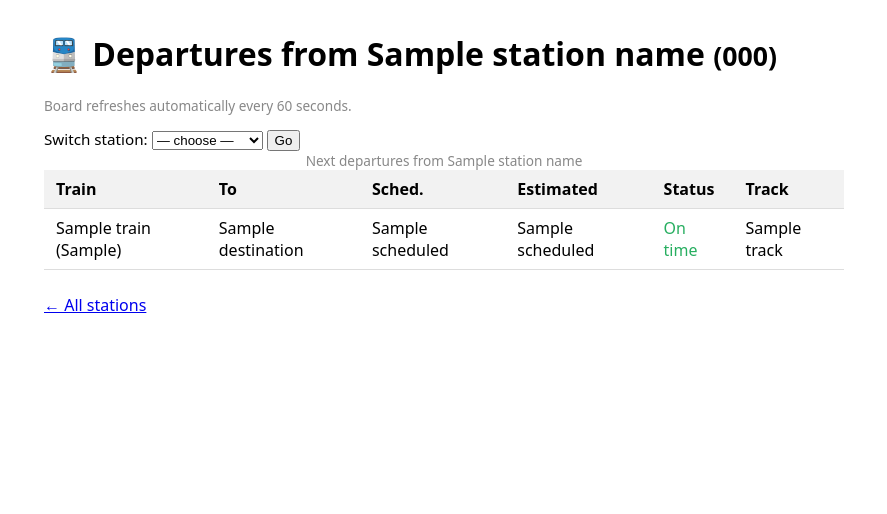
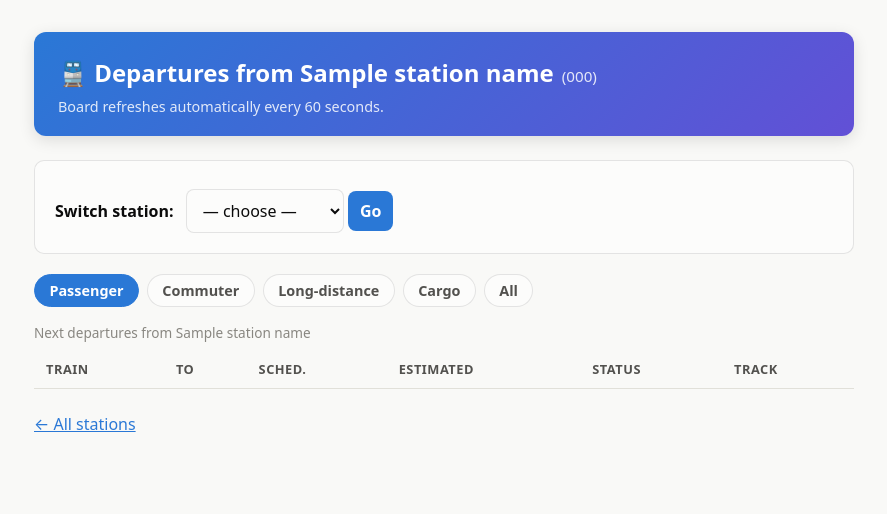
Before and after one commit to AiraksinenAleksi/Juna_Soft_Tekoaly_2026, a Flask app: template templates/departures.html in a window 1280 px wide. Shown: the top 514 px of the page, without its empty margins (196-1083 px from the left). Run offline with Flask 3, Linux system fonts and the light colour scheme; the template is opened without the code that fills it: most values are stand-ins (such as "Sample title", 1, 10 or a date in 2020).

Commit message:
Add train category filter and redesign departures UI with color
- Add client-side filter pills (Passenger/Commuter/Long-distance/Cargo/All)
  on the departures board; survives the 60s auto-refresh.
- Add train category and delay-severity status to each parsed row
  (app.py) for use in filtering and status-colored badges.
- Fix delay_min to be computed from minute-truncated timestamps so the
  "Late N min" badge always agrees with the displayed Scheduled/Estimated
  columns, instead of rounding the raw sub-minute difference.
- Move CSS/JS out of inline <style>/<script> blocks into static/ files.
  The previous CSP (default-src 'none', no script-src) silently blocked
  all inline styles and scripts, including the auto-refresh JS, in any
  CSP-conformant browser; add script-src 'self' now that assets are
  same-origin.
- Redesign with a categorical color palette (category accents, status
  pills, dark-mode support via prefers-color-scheme).

Co-Authored-By: Claude Sonnet 5 <noreply@anthropic.com>

```diff
--- a/app.py
+++ b/app.py
@@ -117,7 +117,13 @@ def train_row(train, station_code, today=None):
     if dep.get("liveEstimateTime"):
         try:
             live_dt = parse_iso(dep["liveEstimateTime"])
-            delay_min = round((live_dt - scheduled_dt).total_seconds() / 60)
+            # Minute-truncated, like fmt_time()'s HH:MM display below — so the
+            # "Late N min" badge always agrees with what the two time columns
+            # visibly show, instead of rounding the raw (sub-minute) seconds
+            # difference and occasionally landing a minute off from the display.
+            sched_minute = scheduled_dt.replace(second=0, microsecond=0)
+            live_minute = live_dt.replace(second=0, microsecond=0)
+            delay_min = int((live_minute - sched_minute).total_seconds() // 60)
         except (TypeError, ValueError):
             live_dt, delay_min = scheduled_dt, None
     else:
@@ -133,9 +139,20 @@ def train_row(train, station_code, today=None):
     category = train.get("trainCategory") or ""
     number = train.get("trainNumber")
     label = f"{category} {number}".strip() if number is not None else category
+    cancelled = bool(dep.get("cancelled"))
+
+    if cancelled:
+        status = "cancelled"
+    elif delay_min and delay_min > 10:
+        status = "critical"
+    elif delay_min and delay_min > 0:
+        status = "warning"
+    else:
+        status = "good"
 
     return {
         "train": label,
+        "category": category,
         "commuter_line": train.get("commuterLineID"),
         "destination_code": destination_code,
         "destination": station_name(destination_code) if destination_code else "?",
@@ -143,7 +160,8 @@ def train_row(train, station_code, today=None):
         "scheduled": fmt_time(scheduled_dt, today),
         "live": fmt_time(live_dt, today),
         "delay_min": delay_min,
-        "cancelled": bool(dep.get("cancelled")),
+        "cancelled": cancelled,
+        "status": status,
         "track": dep.get("commercialTrack") or "",
     }
 
@@ -206,7 +224,7 @@ def live_departures(code, force=False):
 def security_headers(resp):
     resp.headers.setdefault(
         "Content-Security-Policy",
-        "default-src 'none'; style-src 'self'; "
+        "default-src 'none'; style-src 'self'; script-src 'self'; "
         "connect-src 'self'; form-action 'self'; base-uri 'none'",
     )
     resp.headers.setdefault("X-Content-Type-Options", "nosniff")
--- /dev/null
+++ b/static/departures.js
@@ -0,0 +1,71 @@
+// Departures board: auto-refresh (fetches the table-body partial) and the
+// commuter/passenger filter. External file because the CSP ships
+// `script-src 'self'` with no 'unsafe-inline' — inline <script> would be
+// silently blocked by the browser.
+(function () {
+  "use strict";
+
+  const body = document.getElementById("departures-body");
+  if (!body) return;
+
+  const url = body.dataset.partialUrl;
+  let refreshing = false;
+
+  const FILTERS = {
+    all: () => true,
+    passenger: (cat) => cat === "Commuter" || cat === "Long-distance",
+    commuter: (cat) => cat === "Commuter",
+    "long-distance": (cat) => cat === "Long-distance",
+    cargo: (cat) => cat === "Cargo",
+  };
+  let activeFilter = "passenger";
+
+  function applyFilter() {
+    const rows = body.querySelectorAll("tr[data-category]");
+    const rule = FILTERS[activeFilter] || FILTERS.all;
+    let visible = 0;
+    rows.forEach((tr) => {
+      const show = rule(tr.dataset.category);
+      tr.style.display = show ? "" : "none";
+      if (show) visible += 1;
+    });
+    const noMatch = document.getElementById("no-match-row");
+    if (noMatch) {
+      noMatch.style.display = rows.length > 0 && visible === 0 ? "" : "none";
+    }
+  }
+
+  document.querySelectorAll(".filter-pill").forEach((btn) => {
+    btn.addEventListener("click", () => {
+      activeFilter = btn.dataset.filter;
+      document.querySelectorAll(".filter-pill").forEach((b) => {
+        const active = b === btn;
+        b.classList.toggle("active", active);
+        b.setAttribute("aria-pressed", active ? "true" : "false");
+      });
+      applyFilter();
+    });
+  });
+
+  async function refresh() {
+    if (refreshing || document.hidden || !url) return;
+    refreshing = true;
+    try {
+      const res = await fetch(url, { headers: { Accept: "text/html" } });
+      if (res.ok) {
+        body.innerHTML = await res.text();
+        applyFilter();
+      }
+    } catch (e) {
+      /* keep showing current data on transient failures */
+    } finally {
+      refreshing = false;
+    }
+  }
+
+  applyFilter();
+  setInterval(refresh, 60000);
+  document.addEventListener("visibilitychange", () => {
+    if (!document.hidden) refresh();
+  });
+})();
--- /dev/null
+++ b/static/station-select.js
@@ -0,0 +1,6 @@
+// Submit the station-picker form as soon as a station is chosen. External
+// file: inline `onchange="..."` handlers are blocked by the app's
+// `script-src 'self'` CSP (no 'unsafe-inline').
+document.querySelectorAll("select[data-autosubmit]").forEach((select) => {
+  select.addEventListener("change", () => select.form.submit());
+});
--- /dev/null
+++ b/static/style.css
@@ -0,0 +1,244 @@
+/* Finnish Railway Departures — shared stylesheet (served same-origin so it
+   clears the app's `style-src 'self'` CSP; see app.py's security_headers). */
+
+:root {
+  color-scheme: light;
+  --page:          #f9f9f7;
+  --surface:       #fcfcfb;
+  --text-primary:  #0b0b0b;
+  --text-secondary:#52514e;
+  --text-muted:    #898781;
+  --gridline:      #e1e0d9;
+  --border:        rgba(11, 11, 11, 0.10);
+
+  --accent:        #2a78d6;
+  --accent-ink:    #ffffff;
+
+  --cat-commuter:      #2a78d6;
+  --cat-long-distance: #6250d6;
+  --cat-cargo:         #eb6834;
+  --cat-other:         #898781;
+
+  --status-good:     #0ca30c;
+  --status-warning:  #fab219;
+  --status-critical: #d03b3b;
+  --status-ink-on-light-fill: #0b0b0b;
+}
+
+@media (prefers-color-scheme: dark) {
+  :root {
+    color-scheme: dark;
+    --page:          #0d0d0d;
+    --surface:       #1a1a19;
+    --text-primary:  #f0efec;
+    --text-secondary:#c3c2b7;
+    --text-muted:    #898781;
+    --gridline:      #2c2c2a;
+    --border:        rgba(255, 255, 255, 0.10);
+
+    --accent:        #3987e5;
+
+    --cat-commuter:      #3987e5;
+    --cat-long-distance: #9085e9;
+    --cat-cargo:         #d95926;
+    --cat-other:         #898781;
+  }
+}
+
+* { box-sizing: border-box; }
+
+body {
+  font-family: system-ui, -apple-system, "Segoe UI", sans-serif;
+  background: var(--page);
+  color: var(--text-primary);
+  margin: 0;
+  padding: 2rem 1rem 4rem;
+}
+
+.page {
+  max-width: 820px;
+  margin: 0 auto;
+}
+
+a { color: var(--accent); }
+
+h1 {
+  font-size: 1.5rem;
+  display: flex;
+  align-items: baseline;
+  gap: .5rem;
+  flex-wrap: wrap;
+}
+h1 small {
+  font-size: .95rem;
+  font-weight: 400;
+  color: var(--text-muted);
+}
+
+.banner {
+  background: linear-gradient(135deg, var(--cat-commuter), var(--cat-long-distance));
+  color: #ffffff;
+  border-radius: 12px;
+  padding: 1.5rem 1.5rem 1.25rem;
+  margin-bottom: 1.5rem;
+  box-shadow: 0 4px 16px rgba(0, 0, 0, .12);
+}
+.banner h1 { margin: 0; color: #ffffff; }
+.banner h1 small { color: rgba(255, 255, 255, .85); }
+.banner .hint { color: rgba(255, 255, 255, .85); margin: .5rem 0 0; }
+
+.card {
+  background: var(--surface);
+  border: 1px solid var(--border);
+  border-radius: 10px;
+  padding: 1.25rem;
+  margin-bottom: 1.25rem;
+}
+
+label { font-weight: 600; margin-right: .5rem; }
+
+select, button {
+  font-size: 1rem;
+  font-family: inherit;
+  padding: .55rem .75rem;
+  border-radius: 8px;
+  border: 1px solid var(--border);
+  background: var(--surface);
+  color: var(--text-primary);
+}
+
+select:focus, button:focus-visible, .filter-pill:focus-visible {
+  outline: 2px solid var(--accent);
+  outline-offset: 1px;
+}
+
+button, .btn {
+  background: var(--accent);
+  color: var(--accent-ink);
+  border: none;
+  font-weight: 600;
+  cursor: pointer;
+  transition: filter .1s ease;
+}
+button:hover, .btn:hover { filter: brightness(1.08); }
+
+.hint { color: var(--text-secondary); font-size: .9rem; }
+
+.error {
+  color: #ffffff;
+  background: var(--status-critical);
+  padding: .75rem 1rem;
+  border-radius: 8px;
+  font-weight: 500;
+}
+
+.switch {
+  display: flex;
+  flex-wrap: wrap;
+  align-items: center;
+  gap: .5rem;
+  margin-top: .5rem;
+}
+
+/* ---- filter pills ---- */
+.filters {
+  display: flex;
+  flex-wrap: wrap;
+  gap: .5rem;
+  margin: 0 0 1rem;
+}
+.filter-pill {
+  background: var(--surface);
+  color: var(--text-secondary);
+  border: 1px solid var(--border);
+  border-radius: 999px;
+  padding: .4rem .9rem;
+  font-size: .9rem;
+  font-weight: 600;
+  cursor: pointer;
+}
+.filter-pill:hover { border-color: var(--accent); color: var(--text-primary); }
+.filter-pill.active {
+  background: var(--accent);
+  border-color: var(--accent);
+  color: var(--accent-ink);
+}
+
+/* ---- departures table ---- */
+.table-wrap { overflow-x: auto; }
+
+table { border-collapse: collapse; width: 100%; font-size: .95rem; }
+caption { text-align: left; color: var(--text-muted); font-size: .85rem; padding-bottom: .5rem; }
+
+th, td {
+  padding: .6rem .75rem;
+  border-bottom: 1px solid var(--gridline);
+  text-align: left;
+  white-space: nowrap;
+}
+th {
+  color: var(--text-secondary);
+  font-size: .8rem;
+  text-transform: uppercase;
+  letter-spacing: .04em;
+  font-weight: 600;
+}
+
+tbody tr { transition: background-color .15s ease; }
+tbody tr:hover { background: var(--gridline); }
+
+/* category identity: a colored left edge on the row (via first cell) */
+td.cat-edge { border-left: 4px solid var(--cat-other); }
+tr[data-category="Commuter"] td.cat-edge { border-left-color: var(--cat-commuter); }
+tr[data-category="Long-distance"] td.cat-edge { border-left-color: var(--cat-long-distance); }
+tr[data-category="Cargo"] td.cat-edge { border-left-color: var(--cat-cargo); }
+
+.cat-dot {
+  display: inline-block;
+  width: .55rem;
+  height: .55rem;
+  border-radius: 50%;
+  margin-right: .4rem;
+  background: var(--cat-other);
+  vertical-align: middle;
+}
+tr[data-category="Commuter"] .cat-dot { background: var(--cat-commuter); }
+tr[data-category="Long-distance"] .cat-dot { background: var(--cat-long-distance); }
+tr[data-category="Cargo"] .cat-dot { background: var(--cat-cargo); }
+
+.commuter-line {
+  color: var(--text-muted);
+  font-weight: 400;
+}
+
+/* status pills: color never carries meaning alone, text label always present */
+.status-pill {
+  display: inline-flex;
+  align-items: center;
+  gap: .35rem;
+  padding: .2rem .6rem;
+  border-radius: 999px;
+  font-size: .85rem;
+  font-weight: 600;
+  white-space: nowrap;
+}
+.status-good     { background: color-mix(in srgb, var(--status-good) 16%, transparent);     color: var(--status-good); }
+.status-warning  { background: color-mix(in srgb, var(--status-warning) 22%, transparent);  color: var(--status-ink-on-light-fill); }
+.status-critical { background: color-mix(in srgb, var(--status-critical) 16%, transparent); color: var(--status-critical); }
+.status-cancelled {
+  color: var(--text-muted);
+  text-decoration: line-through;
+  background: none;
+  font-weight: 500;
+}
+
+tr.no-match-row { display: none; }
+tr.no-match-row td { color: var(--text-muted); font-style: italic; }
+
+.back { margin-top: 1.5rem; }
+.meta { color: var(--text-muted); font-size: .85rem; }
+
+@media (max-width: 480px) {
+  body { padding: 1rem .75rem 3rem; }
+  th, td { padding: .5rem .5rem; }
+}
--- a/templates/_rows.html
+++ b/templates/_rows.html
@@ -2,9 +2,9 @@
   <tr><td colspan="6" class="error">⚠️ {{ error }}</td></tr>
 {% elif rows %}
   {% for r in rows %}
-  <tr>
-    <td>
-      {{ r.train }}{% if r.commuter_line %} ({{ r.commuter_line }}){% endif %}
+  <tr data-category="{{ r.category }}">
+    <td class="cat-edge">
+      <span class="cat-dot" aria-hidden="true"></span>{{ r.train }}{% if r.commuter_line %} <span class="commuter-line">({{ r.commuter_line }})</span>{% endif %}
     </td>
     <td>{{ r.destination }}</td>
     <td>{{ r.scheduled }}</td>
@@ -15,17 +15,20 @@
       {% endif %}
     </td>
     <td>
-      {% if r.cancelled %}
-        <span class="cancelled">Cancelled</span>
-      {% elif r.delay_min and r.delay_min > 0 %}
-        <span class="late">Late {{ r.delay_min }} min</span>
+      {% if r.status == "cancelled" %}
+        <span class="status-pill status-cancelled">Cancelled</span>
+      {% elif r.status == "critical" %}
+        <span class="status-pill status-critical">⚠ Late {{ r.delay_min }} min</span>
+      {% elif r.status == "warning" %}
+        <span class="status-pill status-warning">Late {{ r.delay_min }} min</span>
       {% else %}
-        <span class="ontime">On time</span>
+        <span class="status-pill status-good">✓ On time</span>
       {% endif %}
     </td>
     <td>{{ r.track }}</td>
   </tr>
   {% endfor %}
+  <tr id="no-match-row" class="no-match-row"><td colspan="6">No trains match the current filter.</td></tr>
 {% else %}
   <tr><td colspan="6">No departing trains in the next {{ 120 }} minutes.</td></tr>
 {% endif %}
--- a/templates/departures.html
+++ b/templates/departures.html
@@ -4,29 +4,24 @@
   <meta charset="utf-8">
   <meta name="viewport" content="width=device-width, initial-scale=1">
   <title>Departures — {{ station_name }}</title>
-  <style>
-    body { font-family: system-ui, sans-serif; max-width: 800px; margin: 2rem auto; }
-    table { border-collapse: collapse; width: 100%; }
-    th, td { padding: .5rem .75rem; border-bottom: 1px solid #ddd; text-align: left; }
-    th { background: #f2f2f2; }
-    .late { color: #c0392b; font-weight: bold; }
-    .ontime { color: #27ae60; }
-    .cancelled { color: #999; text-decoration: line-through; }
-    .back { margin-top: 1.5rem; }
-    .switch { margin-top: .5rem; font-size: .95rem; }
-    .error { color: #c0392b; background: #fdecea; padding: .75rem; border-radius: 4px; }
-    .meta { color: #888; font-size: .85rem; }
-  </style>
+  <link rel="stylesheet" href="{{ url_for('static', filename='style.css') }}">
 </head>
 <body>
+  <div class="page">
+    <div class="banner">
       <h1>🚆 Departures from {{ station_name }} <small>({{ station_code }})</small></h1>
+      <p class="hint">Board refreshes automatically every 60 seconds.</p>
+    </div>
 
-  <p class="meta">Board refreshes automatically every 60 seconds.</p>
+    {% if error %}
+      <p class="error">⚠️ {{ error }}</p>
+    {% endif %}
 
+    <div class="card">
       <div class="switch">
         <form action="{{ url_for('station_select') }}" method="get">
           <label for="switch-code">Switch station:</label>
-      <select name="code" id="switch-code" required onchange="this.form.submit()">
+          <select name="code" id="switch-code" required data-autosubmit>
             <option value="" disabled selected>— choose —</option>
             {% for s in stations %}
               <option value="{{ s.stationShortCode }}"
@@ -38,46 +33,36 @@
           <button type="submit">Go</button>
         </form>
       </div>
+    </div>
 
+    <div class="filters" role="group" aria-label="Filter trains by category">
+      <button type="button" class="filter-pill active" data-filter="passenger" aria-pressed="true">Passenger</button>
+      <button type="button" class="filter-pill" data-filter="commuter" aria-pressed="false">Commuter</button>
+      <button type="button" class="filter-pill" data-filter="long-distance" aria-pressed="false">Long-distance</button>
+      <button type="button" class="filter-pill" data-filter="cargo" aria-pressed="false">Cargo</button>
+      <button type="button" class="filter-pill" data-filter="all" aria-pressed="false">All</button>
+    </div>
+
+    <div class="table-wrap">
       <table>
-    <caption class="meta">Next departures from {{ station_name }}</caption>
+        <caption>Next departures from {{ station_name }}</caption>
         <thead>
           <tr>
             <th>Train</th><th>To</th><th>Sched.</th>
             <th>Estimated</th><th>Status</th><th>Track</th>
           </tr>
         </thead>
-    <tbody id="departures-body" aria-live="polite">
+        <tbody id="departures-body" aria-live="polite"
+               data-partial-url="{{ url_for('departures_partial', code=station_code) }}">
           {% include "_rows.html" %}
         </tbody>
       </table>
+    </div>
 
     <p class="back"><a href="{{ url_for('index') }}">← All stations</a></p>
+  </div>
 
-  <script>
-    // Minimal auto-refresh: re-fetch only the table body fragment.
-    (function () {
-      const body = document.getElementById("departures-body");
-      const url = {{ url_for('departures_partial', code=station_code) | tojson }};
-      let refreshing = false;
-
-      async function refresh() {
-        if (refreshing || document.hidden) return;   // skip hidden tabs
-        refreshing = true;
-        try {
-          const res = await fetch(url, { headers: { "Accept": "text/html" } });
-          if (res.ok) {
-            body.innerHTML = await res.text();
-          }
-        } catch (e) { /* keep showing current data on transient failures */ }
-        finally { refreshing = false; }
-      }
-
-      setInterval(refresh, 60000);
-      document.addEventListener("visibilitychange", () => {
-        if (!document.hidden) refresh();             // fresh data when tab returns
-      });
-    })();
-  </script>
+  <script src="{{ url_for('static', filename='station-select.js') }}" defer></script>
+  <script src="{{ url_for('static', filename='departures.js') }}" defer></script>
 </body>
 </html>
```
Also changed, not shown: templates/index.html (+12 -10 lines). Lines whose indentation alone changed are shown as unchanged.
